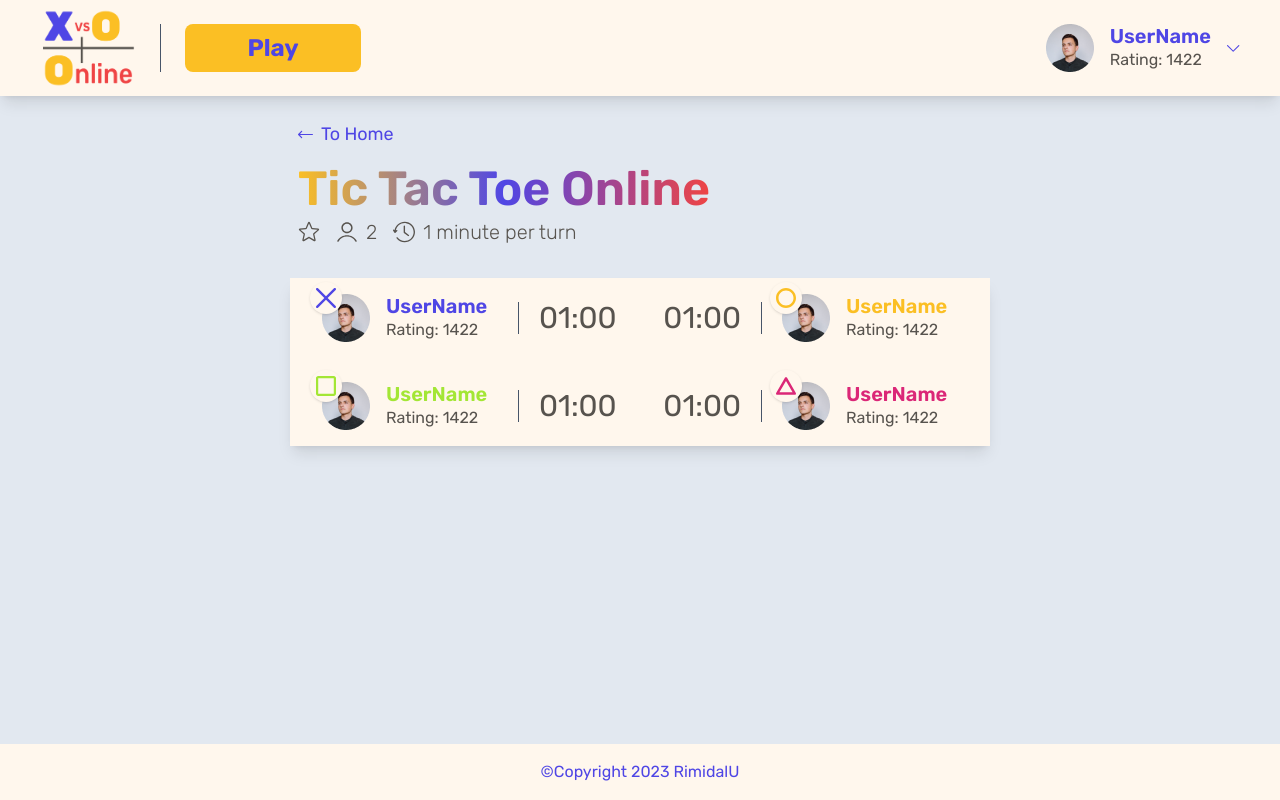
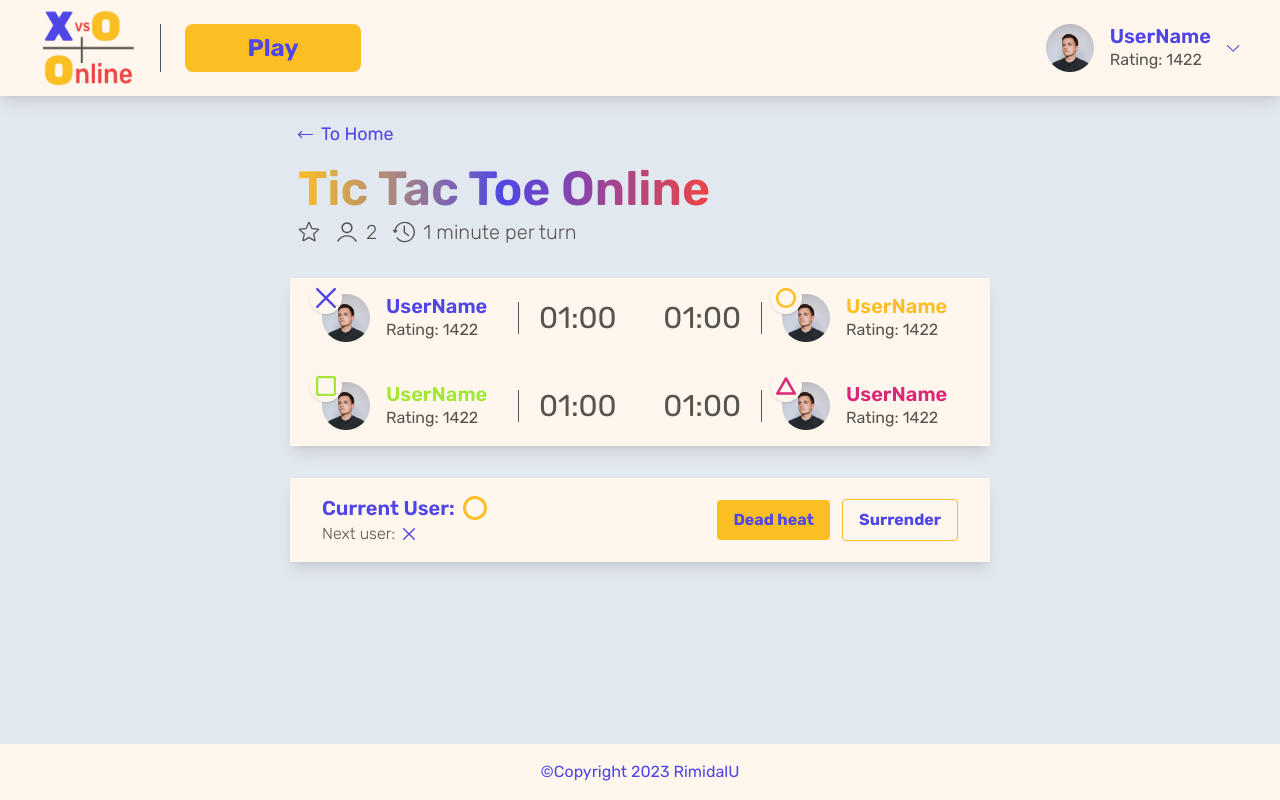
Before and after one commit to RimidalU/tic-tac-toe-online, a Next.js app: page / in a window 1280 px wide. Built offline with nearby package versions, Linux system fonts and the light colour scheme.

Commit message:
feat: implement header in GameField component

```diff
--- /dev/null
+++ b/components/game/Game-field.tsx
@@ -0,0 +1,32 @@
+import clsx from "clsx";
+import { HTMLAttributes } from "react";
+import { ZeroIcon } from "./icons/zero-icon";
+import { CrossIcon } from "./icons/cross-icon";
+import { UiButton } from "../uikit";
+
+export function GameField({ className }: HTMLAttributes<string>) {
+  return (
+    <section className={clsx(className, "bg-orange-50 shadow-lg px-8 py-4")}>
+      <header className="flex items-center">
+        <article>
+          <div className="flex items-center gap-2 font-semibold text-xl">
+            Current User:
+            <ZeroIcon className="w-6 h-6" />
+          </div>
+          <div className="flex items-center gap-2 text-md font-light text-stone-600">
+            Next user:
+            <CrossIcon className="w-3 h-3" />
+          </div>
+        </article>
+        <div className="ml-auto flex items-center gap-3">
+          <UiButton className="" size="md" variant="primary">
+            Dead heat
+          </UiButton>
+          <UiButton className="" size="md" variant="outline">
+            Surrender
+          </UiButton>
+        </div>
+      </header>
+    </section>
+  );
+}
--- a/components/game/index.ts
+++ b/components/game/index.ts
@@ -1,2 +1,3 @@
 export { GameTitle } from "./Game-title";
 export { GameInfo } from "./Game-info";
+export { GameField } from "./Game-field";
--- a/pages/index.tsx
+++ b/pages/index.tsx
@@ -1,5 +1,5 @@
 import { Footer } from "../components/footer";
-import { GameInfo, GameTitle } from "../components/game";
+import { GameField, GameInfo, GameTitle } from "../components/game";
 import { Header } from "../components/header";
 
 function HomePage() {
@@ -9,6 +9,7 @@ function HomePage() {
       <main className="pt-6 w-[700px] flex-1 mx-auto">
         <GameTitle />
         <GameInfo className="mt-8" />
+        <GameField className="mt-8" />
       </main>
       <Footer />
     </div>
```
